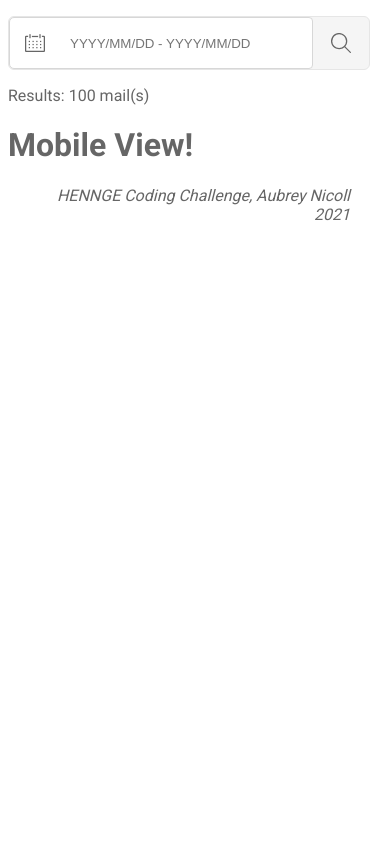
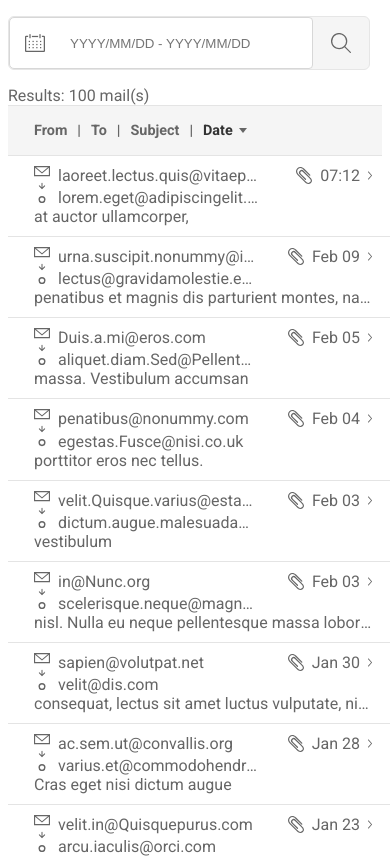
Before and after one commit to aubreynicoll/email-frontend-coding-challenge, a React (Create React App) app: page / in a window 390 px wide. Shown: the top 858 px of the page. Built offline with nearby package versions, Linux system fonts and the light colour scheme.

Commit message:
style MobileEmailList

```diff
--- a/src/components/MobileEmailList.js
+++ b/src/components/MobileEmailList.js
@@ -1,3 +1,5 @@
+/* eslint-disable jsx-a11y/no-static-element-interactions */
+/* eslint-disable jsx-a11y/click-events-have-key-events */
 /* eslint-disable no-unused-vars */
 /* eslint-disable jsx-a11y/control-has-associated-label */
 /* eslint-disable arrow-body-style */
@@ -5,8 +7,10 @@ import React from 'react'
 import PropTypes from 'prop-types'
 import { useHistory } from 'react-router-dom'
 import { ReactComponent as ArrowIcon } from '../assets/icons/icon_arrow01.svg'
+import { ReactComponent as ArrowIcon02 } from '../assets/icons/icon_arrow02.svg'
 import { ReactComponent as AttachmentIcon } from '../assets/icons/icon_clip.svg'
 import formatDate from '../utils/formatDate'
+import { ReactComponent as MailIcon } from '../assets/icons/icon_mail_sp.svg'
 
 const MobileEmailList = ({
   emailList, getSortColStyle, getSortArrowStyle, handleSortKeyChange,
@@ -14,7 +18,80 @@ const MobileEmailList = ({
   const history = useHistory()
   return (
     <div className="MobileEmailList-root MobileDisplay">
-      <h1>Mobile View!</h1>
+      <div className="MobileEmailList-sortBar">
+        <div
+          style={getSortColStyle('from')}
+          onClick={() => handleSortKeyChange('from')}
+        >
+          <span>From</span>
+          <ArrowIcon style={getSortArrowStyle('from')} />
+        </div>
+        {' | '}
+        <div
+          style={getSortColStyle('to')}
+          onClick={() => handleSortKeyChange('to')}
+        >
+          <span>To</span>
+          <ArrowIcon style={getSortArrowStyle('to')} />
+        </div>
+        {' | '}
+        <div
+          style={getSortColStyle('subject')}
+          onClick={() => handleSortKeyChange('subject')}
+        >
+          <span>Subject</span>
+          <ArrowIcon style={getSortArrowStyle('subject')} />
+        </div>
+        {' | '}
+        <div
+          style={getSortColStyle('date')}
+          onClick={() => handleSortKeyChange('date')}
+        >
+          <span>Date</span>
+          <ArrowIcon style={getSortArrowStyle('date')} />
+        </div>
+      </div>
+
+      <div className="MobileEmailList-body">
+        {emailList.map((email) => (
+          <div className="ListCard-root">
+            <div className="MailIcon-row-container">
+
+              <div className="MailIcon-div">
+                <MailIcon width="16" />
+              </div>
+
+              <div className="EmailAddresses-col-container">
+                <div className="EmailFrom-row-container">
+
+                  <div className="EmailFrom-div text email">
+                    {email.from}
+                  </div>
+
+                  <div className="Date-row-container">
+                    <AttachmentIcon width="16" />
+                    <div className="Date-div">
+                      {formatDate(email.date)}
+                    </div>
+                    <ArrowIcon02 width="4" />
+                  </div>
+
+                </div>
+
+                <div className="EmailTo-div text email">
+                  {email.to}
+                </div>
+              </div>
+
+            </div>
+
+            <div className="EmailSubject-div text subject">
+              {email.subject}
+            </div>
+          </div>
+        ))}
+
+      </div>
     </div>
   )
 }
--- a/src/index.scss
+++ b/src/index.scss
@@ -6,6 +6,7 @@ $xxl: 1536px;
 
 $gray: rgb(102,	102,	102	);
 $light-gray: rgb(245,	245,	245	);
+$border-color: rgb(228,	228,	228	);
 
 html {
   box-sizing: border-box;
@@ -42,8 +43,6 @@ table {
 
     width: 360px;
 
-
-
     .DateRangeForm-input {
       width: 240px;
       height: 48px;
@@ -68,8 +67,6 @@ table {
 }
 
 .DesktopEmailList-table {
-  $border-color: rgb(228,	228,	228	);
-
   border-collapse: collapse;
   cursor: pointer;
 
@@ -107,7 +104,7 @@ table {
 
   thead {
     tr {
-      background-color: rgb(245,	245,	245	);
+      background-color: $light-gray;
       th {
         font-size: 0.9rem;
         text-align: start;
@@ -143,6 +140,34 @@ table {
       svg {
         width: 1rem;
       }
+    }
+  }
+}
+
+.MobileEmailList-root {
+  .MobileEmailList-sortBar {
+    display: flex;
+    font-size: 0.9rem;
+    font-weight: bold;
+    background-color: $light-gray;
+    border-top: 1px solid $border-color;
+    border-bottom: 1px solid $border-color;
+    padding: 1rem 1rem;
+
+    * {
+      margin: 0 5px;
+      display: flex;
+
+      svg {
+        width: 8px;
+        margin: 0 1px;
+        align-items: center;
+      }
+    }
+
+    *:hover {
+      color: royalblue !important;
+      cursor: pointer;
     }
   }
 }
@@ -188,6 +213,67 @@ table {
   }
 }
 
+.ListCard-root {
+  padding: 10px;
+  border-bottom: 1px solid $border-color;
+  width: 100%;
+
+  .text {
+    white-space: nowrap;
+    overflow: hidden;
+    text-overflow: ellipsis;
+  }
+
+  .email {
+    max-width: 200px;
+  }
+
+  .subject {
+    max-width: 400px;
+  }
+
+
+  .MailIcon-row-container {
+    display: flex;
+    margin: 0 1rem;
+
+
+    .MailIcon-div {
+      margin-right: 0.5rem;
+    }
+
+    .EmailAddresses-col-container {
+      display: flex;
+      flex-direction: column;
+      justify-content: space-between;
+      width: 100%;
+
+
+      .EmailFrom-row-container {
+        display: flex;
+        justify-content: space-between;
+
+        .EmailFrom-div {
+          content: '';
+        }
+
+        .Date-row-container {
+          display: flex;
+
+
+          * {
+            margin: 0 4px;
+          }
+        }
+      }
+    }
+  }
+
+  .EmailSubject-div {
+    margin: 0 1rem;
+  }
+}
+
 @media screen and (max-width: 640px) {
   .DesktopDisplay {
     display: none !important;
```
